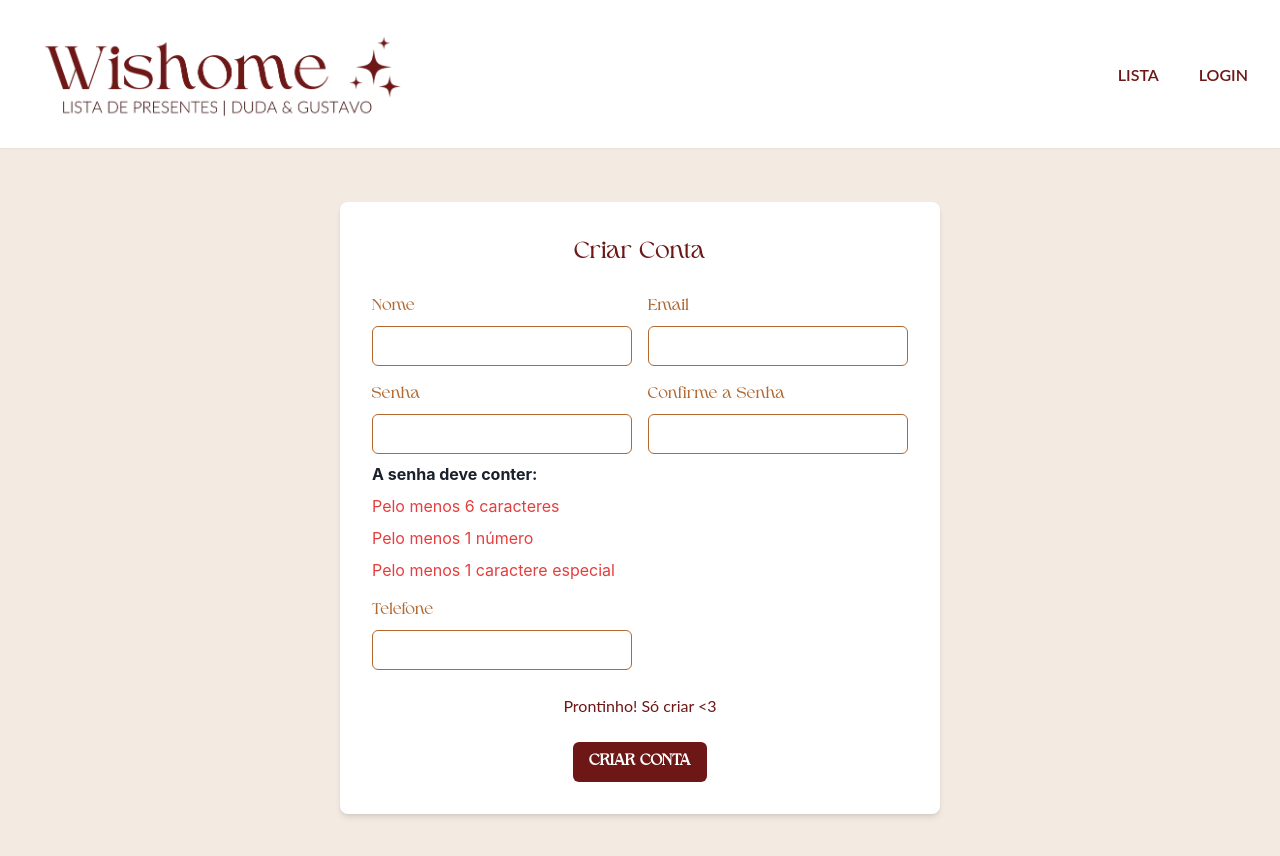
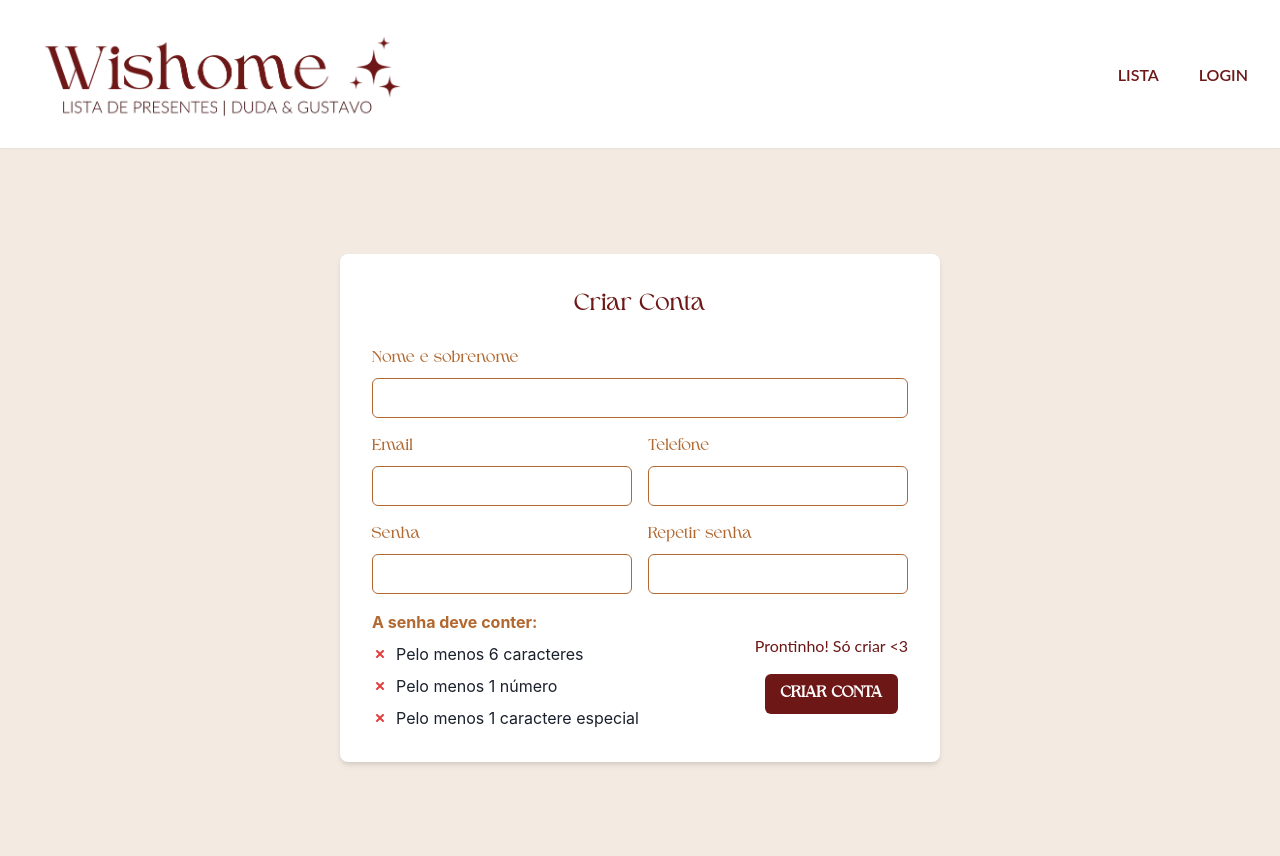
Before and after one commit to duartebianca/wishome, a React (Vite) app in the folder frontend/: page /register in a window 1280 px wide. Shown: the top 856 px of the page. Built offline with nearby package versions, Linux system fonts and the light colour scheme.

Commit message:
feat(register): update register form layout and add password requirements

```diff
--- a/frontend/src/app/register/register.tsx
+++ b/frontend/src/app/register/register.tsx
@@ -12,9 +12,11 @@ import {
   SimpleGrid,
   List,
   ListItem,
+  HStack,
 } from "@chakra-ui/react";
 import NavBar from "../../shared/components/nav-bar";
 import { RegisterFormInputs, RegisterSchema } from "./forms/register-form";
+import { CheckCircleIcon, SmallCloseIcon } from "@chakra-ui/icons";
 
 const SignUpPage = () => {
   const {
@@ -25,7 +27,7 @@ const SignUpPage = () => {
     formState: { errors },
   } = useForm<RegisterFormInputs>({
     resolver: zodResolver(RegisterSchema),
-    mode: "onChange", // Validações ocorrerão conforme o campo muda
+    mode: "onChange",
   });
 
   const password = watch("password", "");
@@ -54,6 +56,17 @@ const SignUpPage = () => {
     // Lógica de envio do formulário aqui
   };
 
+  const renderRequirement = (isMet: boolean, label: string) => (
+    <HStack>
+      {isMet ? (
+        <CheckCircleIcon color="green.500" />
+      ) : (
+        <SmallCloseIcon color="red.500" />
+      )}
+      <Text>{label}</Text>
+    </HStack>
+  );
+
   return (
     <Box
       backgroundImage="url('/background.png')"
@@ -75,6 +88,7 @@ const SignUpPage = () => {
           borderRadius="lg"
           boxShadow="md"
           width={{ base: "90%", md: "600px" }}
+          maxWidth="800px"
         >
           <Text
             as="h2"
@@ -89,13 +103,13 @@ const SignUpPage = () => {
 
           {/* Formulário */}
           <form onSubmit={handleSubmit(onSubmit)}>
-            <SimpleGrid columns={{ base: 1, md: 2 }} spacing={4}>
-              <FormControl isInvalid={!!errors.name}>
+            <SimpleGrid columns={2} spacing={4}>
+              <FormControl isInvalid={!!errors.name} gridColumn="span 2">
                 <FormLabel
                   color="#b16831"
                   fontFamily="'Higuen Elegant Serif', serif"
                 >
-                  Nome
+                  Nome e sobrenome
                 </FormLabel>
                 <Input
                   type="text"
@@ -128,70 +142,6 @@ const SignUpPage = () => {
                 )}
               </FormControl>
 
-              <FormControl isInvalid={!!errors.password}>
-                <FormLabel
-                  color="#b16831"
-                  fontFamily="'Higuen Elegant Serif', serif"
-                >
-                  Senha
-                </FormLabel>
-                <Input
-                  type="password"
-                  borderColor="#b16831"
-                  focusBorderColor="#b16831"
-                  {...register("password")}
-                  onChange={(e) => {
-                    updateRequirements(e.target.value);
-                    handleFieldChange("password");
-                  }} // Monitora mudanças
-                />
-                {errors.password && (
-                  <Text color="red.500">{errors.password.message}</Text>
-                )}
-                {/* Requisitos de Senha */}
-                <Box mt="2">
-                  <Text fontWeight="bold">A senha deve conter:</Text>
-                  <List spacing={2} mt="2">
-                    <ListItem
-                      color={requirements.minLength ? "green.500" : "red.500"}
-                    >
-                      Pelo menos 6 caracteres
-                    </ListItem>
-                    <ListItem
-                      color={requirements.hasNumber ? "green.500" : "red.500"}
-                    >
-                      Pelo menos 1 número
-                    </ListItem>
-                    <ListItem
-                      color={
-                        requirements.hasSpecialChar ? "green.500" : "red.500"
-                      }
-                    >
-                      Pelo menos 1 caractere especial
-                    </ListItem>
-                  </List>
-                </Box>
-              </FormControl>
-
-              <FormControl isInvalid={!!errors.confirmPassword}>
-                <FormLabel
-                  color="#b16831"
-                  fontFamily="'Higuen Elegant Serif', serif"
-                >
-                  Confirme a Senha
-                </FormLabel>
-                <Input
-                  type="password"
-                  borderColor="#b16831"
-                  focusBorderColor="#b16831"
-                  {...register("confirmPassword")}
-                  onChange={() => handleFieldChange("confirmPassword")}
-                />
-                {errors.confirmPassword && (
-                  <Text color="red.500">{errors.confirmPassword.message}</Text>
-                )}
-              </FormControl>
-
               <FormControl isInvalid={!!errors.phone}>
                 <FormLabel
                   color="#b16831"
@@ -210,27 +160,94 @@ const SignUpPage = () => {
                   <Text color="red.500">{errors.phone.message}</Text>
                 )}
               </FormControl>
+
+              <FormControl isInvalid={!!errors.password}>
+                <FormLabel
+                  color="#b16831"
+                  fontFamily="'Higuen Elegant Serif', serif"
+                >
+                  Senha
+                </FormLabel>
+                <Input
+                  type="password"
+                  borderColor="#b16831"
+                  focusBorderColor="#b16831"
+                  {...register("password")}
+                  onChange={(e) => {
+                    updateRequirements(e.target.value);
+                    handleFieldChange("password");
+                  }} // Monitora mudanças
+                />
+              </FormControl>
+
+              <FormControl isInvalid={!!errors.confirmPassword}>
+                <FormLabel
+                  color="#b16831"
+                  fontFamily="'Higuen Elegant Serif', serif"
+                >
+                  Repetir senha
+                </FormLabel>
+                <Input
+                  type="password"
+                  borderColor="#b16831"
+                  focusBorderColor="#b16831"
+                  {...register("confirmPassword")}
+                  onChange={() => handleFieldChange("confirmPassword")}
+                />
+                {errors.confirmPassword && (
+                  <Text color="red.500">{errors.confirmPassword.message}</Text>
+                )}
+              </FormControl>
             </SimpleGrid>
 
+            <Flex mt="4" justify="space-between">
+              {/* Requisitos de Senha */}
+              <Box>
+                <Text fontWeight="bold" color="#b16831">
+                  A senha deve conter:
+                </Text>
+                <List spacing={2} mt="2">
+                  <ListItem>
+                    {renderRequirement(
+                      requirements.minLength,
+                      "Pelo menos 6 caracteres"
+                    )}
+                  </ListItem>
+                  <ListItem>
+                    {renderRequirement(
+                      requirements.hasNumber,
+                      "Pelo menos 1 número"
+                    )}
+                  </ListItem>
+                  <ListItem>
+                    {renderRequirement(
+                      requirements.hasSpecialChar,
+                      "Pelo menos 1 caractere especial"
+                    )}
+                  </ListItem>
+                </List>
+              </Box>
+
+              {/* Texto e Botão */}
+              <Box textAlign="center">
                 <Text
                   mt="1.5rem"
                   color="#6d1716"
                   fontFamily="'Lato', sans-serif"
-              textAlign="center"
                 >
                   Prontinho! Só criar &lt;3
                 </Text>
-
-            <Flex justify="center" mt="1.5rem">
                 <Button
+                  mt="4"
                   bg="#6d1716"
                   color="white"
+                  fontFamily="'Higuen Elegant Serif', serif"
                   _hover={{ bg: "#b16831" }}
                   type="submit"
-                fontFamily="'Higuen Elegant Serif', serif"
                 >
                   CRIAR CONTA
                 </Button>
+              </Box>
             </Flex>
           </form>
         </Box>
```
Lines whose indentation alone changed are shown as unchanged.
